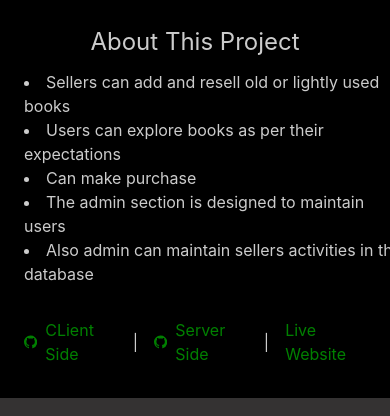
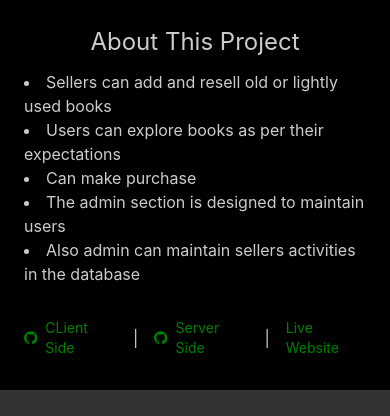
Before and after one commit to easakibahmad/sakib-portfolio, a React (Create React App) app: page /bookUniverse in a window 390 px wide. Shown: the part 759-1175 px from the top of the page. Built offline with nearby package versions, Linux system fonts and the light colour scheme.

Commit message:
project detail part modified

```diff
--- a/src/components/bookDetail/BookDetail.js
+++ b/src/components/bookDetail/BookDetail.js
@@ -14,8 +14,9 @@ const BookDetail = ({ item }) => {
         <img className="h-full md:block hidden" src={img1} alt="" />
         <img className="h-full md:block hidden" src={img3} alt="" />
       </div>
-      <h1 className="text-2xl pt-12 mb-3 text-center">About This Project</h1>
-      <div className="w-96 mx-auto">
+      <h1 className="text-2xl text-center pt-12 mb-3 ">About This Project</h1>
+
+      <div className="md:w-2/5 w-full mx-auto">
         {about.map((item) => (
           <li>{item}</li>
         ))}
@@ -23,7 +24,7 @@ const BookDetail = ({ item }) => {
       <div className="flex justify-center gap-4 pt-8 items-center">
         <div>
           <a href={client} className="text-success">
-            <span className="flex items-center gap-2 md:text-xl text-md">
+            <span className="flex items-center gap-2 md:text-xl text-sm">
               <BsGithub></BsGithub> CLient Side
             </span>
           </a>
@@ -31,13 +32,13 @@ const BookDetail = ({ item }) => {
         |
         <div>
           <a href={server} className="text-success">
-            <span className="flex items-center gap-2 md:text-xl text-md">
+            <span className="flex items-center gap-2 md:text-xl text-sm">
               <BsGithub></BsGithub> Server Side
             </span>
           </a>
         </div>
         |
-        <div className="md:text-xl text-md">
+        <div className="md:text-xl text-sm">
           <a href={liveServer} className="text-success">
             Live Website
           </a>
```
